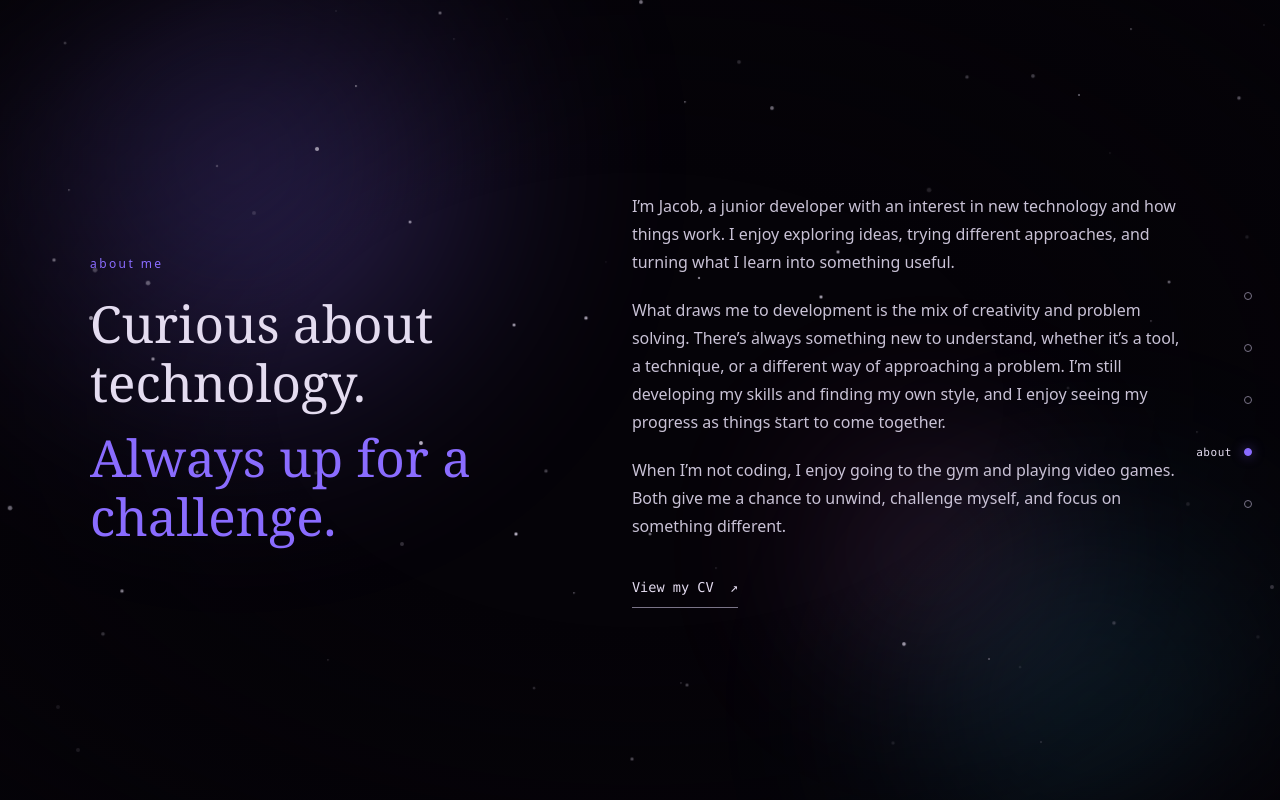
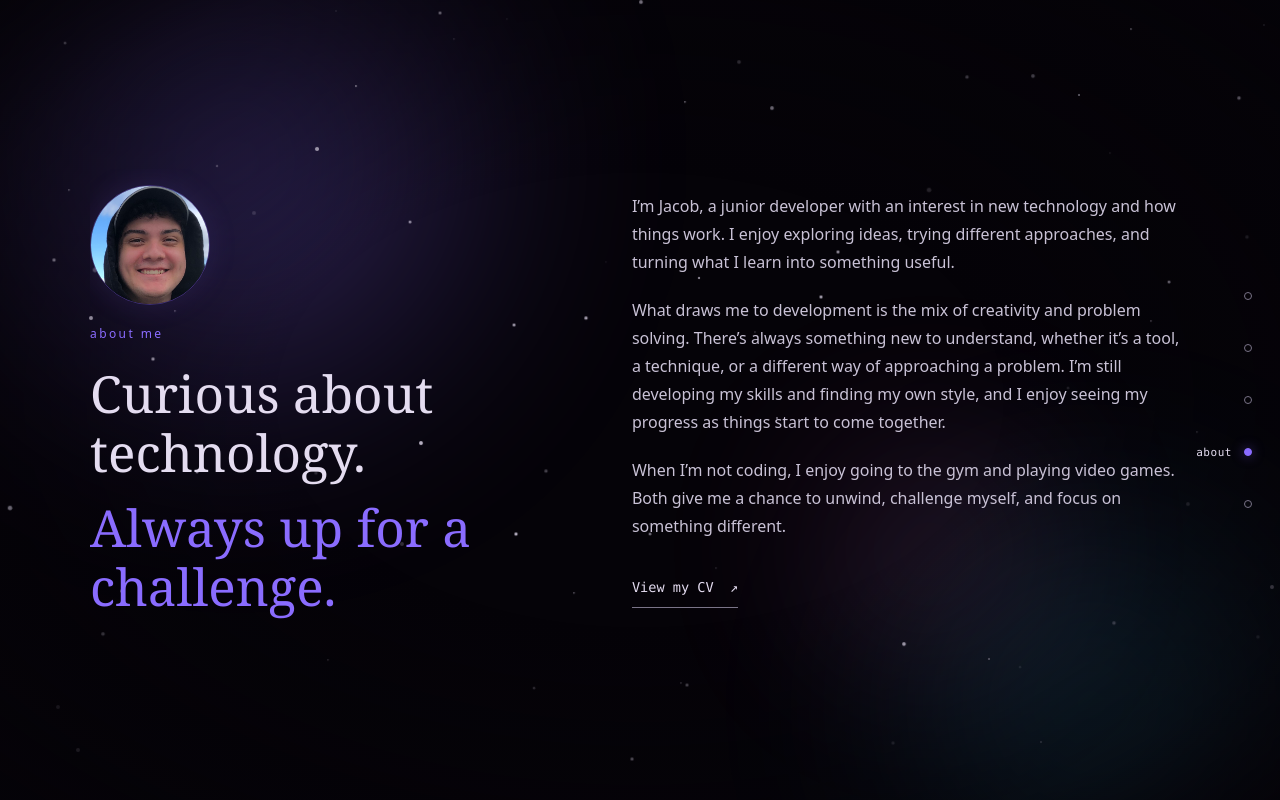
Before and after one commit to JacobEmanuelsson/portfolio-website, a Next.js app: page / in a window 1280 px wide. Both pictures are taken after a click on the button "about". Built offline with nearby package versions, Linux system fonts and the light colour scheme; no server answers; the database is empty.

Commit message:
img added

```diff
--- a/src/features/about/AboutSection.css
+++ b/src/features/about/AboutSection.css
@@ -21,6 +21,17 @@
 .about-section:focus-visible {
   outline: 1px solid var(--violet);
   outline-offset: -1px;
+}
+
+.about-section__photo {
+  display: block;
+  width: clamp(88px, 10vw, 120px);
+  aspect-ratio: 1;
+  margin-bottom: 20px;
+  border-radius: 50%;
+  object-fit: cover;
+  border: 1px solid rgba(138, 108, 255, 0.35);
+  box-shadow: 0 0 30px rgba(138, 108, 255, 0.12);
 }
 
 .about-section__header h2 {
@@ -62,6 +73,7 @@
   .panel:has(.about-section) { padding-bottom: calc(clamp(16px, 4dvh, 40px) + var(--nav-clearance)); }
 
   .about-section { grid-template-columns: 1fr; gap: 14px; padding-block: 8px; }
+  .about-section__photo { width: 72px; margin-bottom: 12px; }
   .about-section__header h2 { font-size: 1.5rem; line-height: 1.2; }
   .about-section__header h2 span { margin-top: 8px; }
   .about-section__content { font-size: 0.88rem; line-height: 1.5; }
--- a/src/features/about/AboutSection.jsx
+++ b/src/features/about/AboutSection.jsx
@@ -13,6 +13,11 @@ export default function AboutSection() {
       tabIndex={0}
     >
       <header className="about-section__header section-reveal">
+        <img
+          src="/images/IMG_3878.jpeg"
+          alt="Portrait of Jacob Emanuelsson"
+          className="about-section__photo"
+        />
         <p className="section-label">About me</p>
         <h2 id="about-heading">
           Curious about technology.
```
Also changed, not shown: public/images/IMG_3878.jpeg (added), src/features/about/avatar.jpeg (added).
